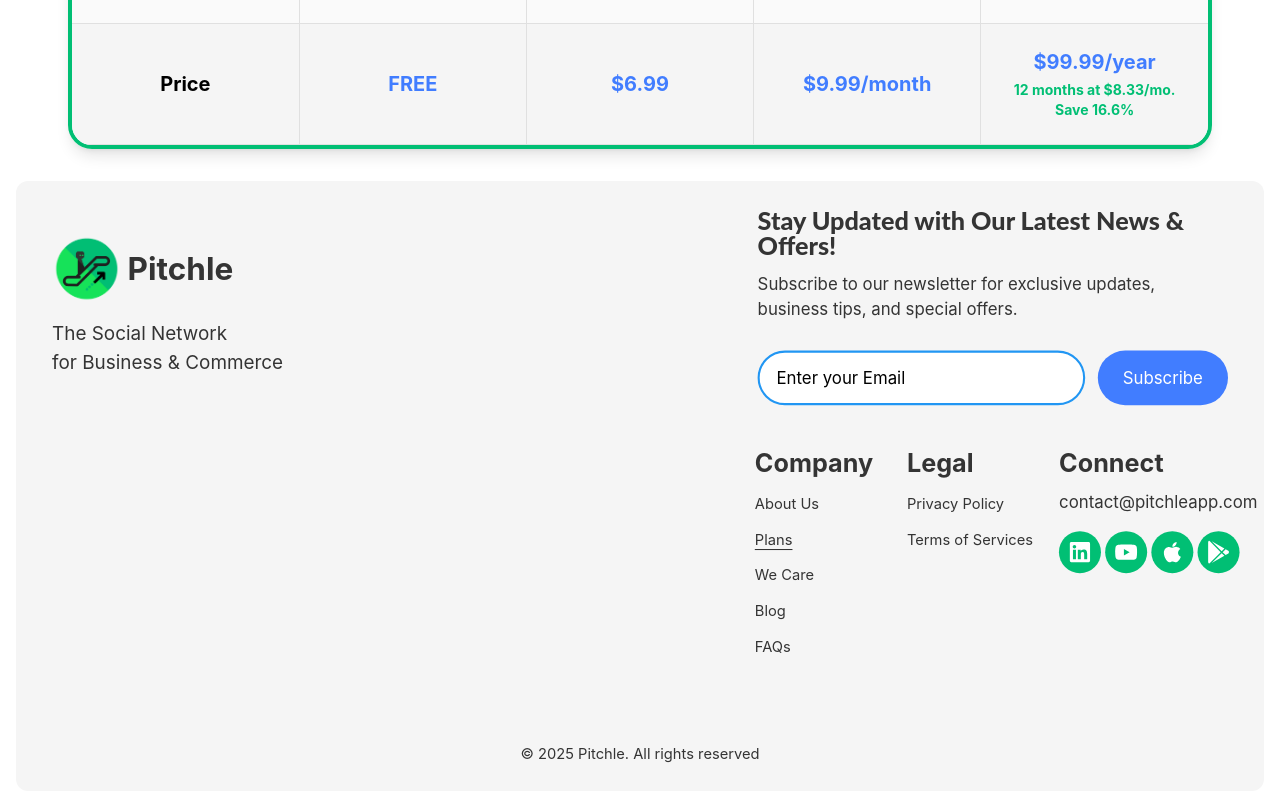
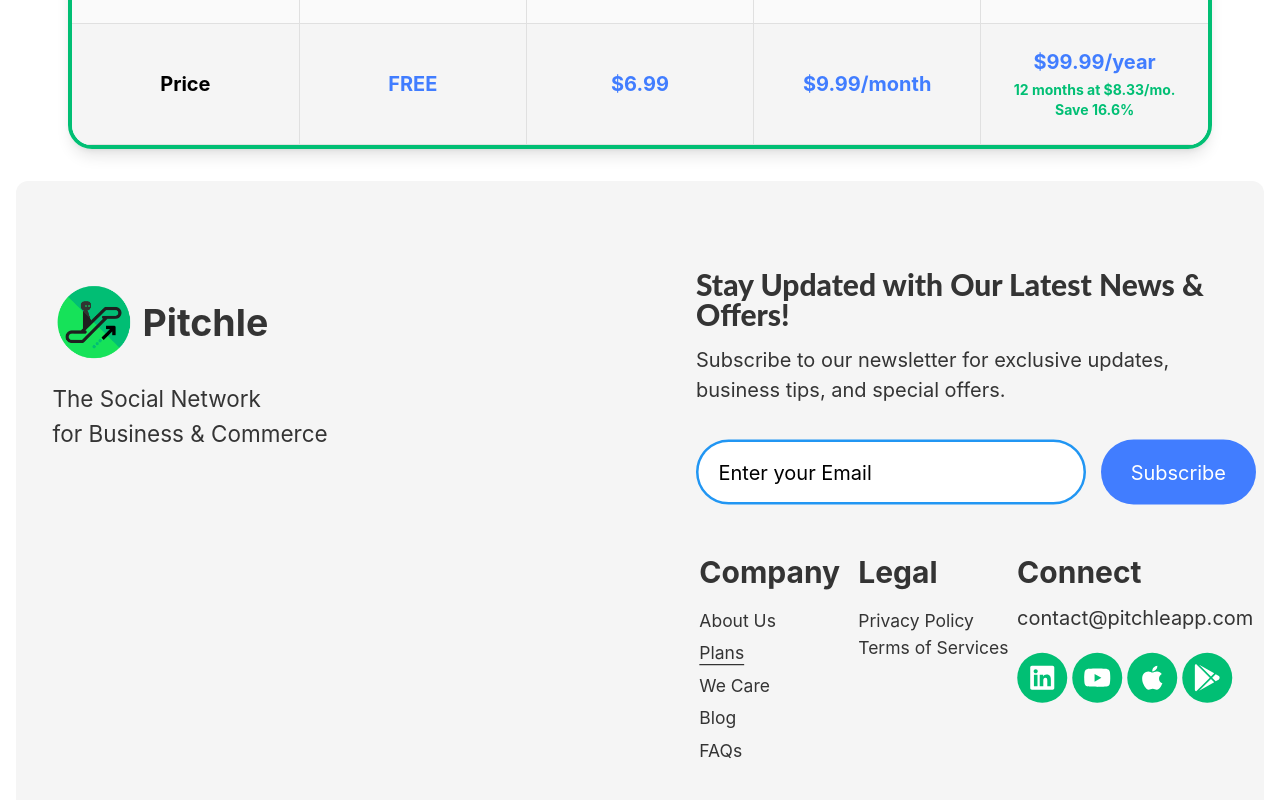
Before and after one commit to Pitchle/Pitchleapp, a React (Create React App) app: page /plans in a window 1280 px wide. Shown: the part 1326-2126 px from the top of the page. Built offline with nearby package versions, Linux system fonts and the light colour scheme.

Commit message:
desktop done

```diff
--- a/src/components/Feature.jsx
+++ b/src/components/Feature.jsx
@@ -6,7 +6,7 @@ const Feature = () => {
     const redirectUrl = `${window.location.origin}/redirect`;
 
     return (
-        <section className="py-32 lg:py-30 px-4 md:px-16 lg:px-24 text-center relative">
+        <section className="py-32 lg:py-44 px-4 md:px-16 lg:px-24 text-center relative">
             {/* Heading */}
             <div className="mb-8 space-y-7">
                 <h1 className="text-3xl lg:text-8xl font-bold text-[#01BF74] mb-4">We Grow <br /> When You Grow</h1>
@@ -16,13 +16,13 @@ const Feature = () => {
             </div>
 
             {/* Button */}
-            <div className="flex justify-center mt-16 relative">
+            <div className="flex justify-center mt-12 relative">
                 <button
                     onMouseEnter={() => setShowQR(true)}
                     onMouseLeave={() => setShowQR(false)}
                     className="bg-[#417DFF] text-white py-3 px-5 lg:px-8 rounded-full shadow-md hover:bg-blue-600 transition flex items-center space-x-2 text-sm lg:text-base"
                 >
-                    <span>Scan to Install</span>
+                    <span className={"text-xl"}>Scan to Install</span>
                     <svg width="23" height="23" viewBox="0 0 28 28" fill="none" xmlns="http://www.w3.org/2000/svg">
                         <path
                             d="M4.66667 4.66667H11.6667V11.6667H4.66667V4.66667ZM23.3333 4.66667V11.6667H16.3333V4.66667H23.3333ZM16.3333 17.5H18.6667V15.1667H16.3333V12.8333H18.6667V15.1667H21V12.8333H23.3333V15.1667H21V17.5H23.3333V21H21V23.3333H18.6667V21H15.1667V23.3333H12.8333V18.6667H16.3333V17.5ZM18.6667 17.5V21H21V17.5H18.6667ZM4.66667 23.3333V16.3333H11.6667V23.3333H4.66667ZM7 7V9.33333H9.33333V7H7ZM18.6667 7V9.33333H21V7H18.6667ZM7 18.6667V21H9.33333V18.6667H7ZM4.66667 12.8333H7V15.1667H4.66667V12.8333ZM10.5 12.8333H15.1667V17.5H12.8333V15.1667H10.5V12.8333ZM12.8333 7H15.1667V11.6667H12.8333V7ZM2.33333 2.33333V7H0V2.33333C0 1.71449 0.245833 1.121 0.683417 0.683417C1.121 0.245833 1.71449 0 2.33333 0L7 0V2.33333H2.33333ZM25.6667 0C26.2855 0 26.879 0.245833 27.3166 0.683417C27.7542 1.121 28 1.71449 28 2.33333V7H25.6667V2.33333H21V0H25.6667ZM2.33333 21V25.6667H7V28H2.33333C1.71449 28 1.121 27.7542 0.683417 27.3166C0.245833 26.879 0 26.2855 0 25.6667V21H2.33333ZM25.6667 25.6667V21H28V25.6667C28 26.2855 27.7542 26.879 27.3166 27.3166C26.879 27.7542 26.2855 28 25.6667 28H21V25.6667H25.6667Z"
--- a/src/components/Footer.jsx
+++ b/src/components/Footer.jsx
@@ -46,7 +46,7 @@ const Footer = () => {
     };
 
     return (
-        <footer className="bg-gray-100 py-10 px-4 text-[#343434] md:px-8 lg:m-4 lg:px-16 rounded-xl mt-10">
+        <footer className="bg-gray-100 h-screen py-10 p-4 text-[#343434] md:px-8 lg:m-4 lg:p-16 rounded-xl mt-10">
             <ToastContainer
                 position="top-right"     // <-- change from top-center to top-right
                 autoClose={3000}
@@ -58,11 +58,11 @@ const Footer = () => {
                 draggable
                 pauseOnHover
             />
-            <div className="max-w-7xl scale-105 mx-auto">
+            <div className="max-w-7xl mx-auto">
                 {/* Row 1: Brand (left) + Newsletter (right) */}
                 <div className="flex flex-col md:flex-row md:justify-between gap-2">
                     {/* Brand */}
-                    <div className="flex flex-col justify-center items-center md:items-start">
+                    <div className="flex lg:scale-125 -mt-10 flex-col justify-center items-center md:items-start">
                         <div className="flex items-center space-x-2">
                             <img
                                 src="/img/logo/logo.png"
@@ -78,7 +78,7 @@ const Footer = () => {
                     </div>
 
                     {/* Newsletter */}
-                    <div className="w-full md:w-1/2 lg:w-2/5 my-10 lg:my-0">
+                    <div className="w-full md:w-1/2 lg:scale-125 lg:w-2/5 my-10 lg:my-12">
                         <h3 className="text-2xl lato-font text-center md:text-left mb-2">
                             Stay Updated with Our Latest News &amp; Offers!
                         </h3>
@@ -110,12 +110,12 @@ const Footer = () => {
                 </div>
 
                 {/* Row 2: Company | Legal | Connect */}
-                <div className={"flex justify-end"}>
+                <div className={"flex lg:scale-125 justify-end  me-0 lg:me-32"}>
                     <div className=" w-full lg:w-5/12 grid grid-cols-2 px-4 md:grid-cols-3 gap-8 lg:gap-0 mt-10">
                         {/* Company */}
                         <div>
                             <h4 className="font-bold text-2xl mb-2">Company</h4>
-                            <ul className="space-y-3 mt-3 text-sm">
+                            <ul className="space-y-1 mt-3 text-sm">
                                 {[
                                     {name: "About Us", path: "/about"},
                                     {name: "Plans", path: "/plans"},
@@ -141,7 +141,7 @@ const Footer = () => {
                         {/* Legal */}
                         <div>
                             <h4 className="font-bold text-2xl mb-2">Legal</h4>
-                            <ul className="space-y-3 mt-3 text-sm">
+                            <ul className=" mt-3 text-sm">
                                 {[
                                     { name: "Privacy Policy", path: "/privacy" },
                                     { name: "Terms of Services", path: "/terms" }
@@ -195,7 +195,7 @@ const Footer = () => {
                 </div>
 
                 {/* Copyright */}
-                <div className="mt-10 lg:mt-20 text-center text-sm">
+                <div className="mt-10 fixed bottom-5 left-0 right-0 lg:mt-20 text-center lg:text-lg text-sm">
                     © 2025 Pitchle. All rights reserved
                 </div>
             </div>
```
